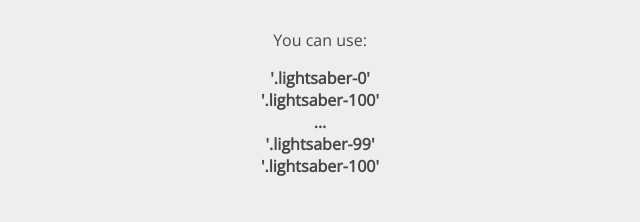
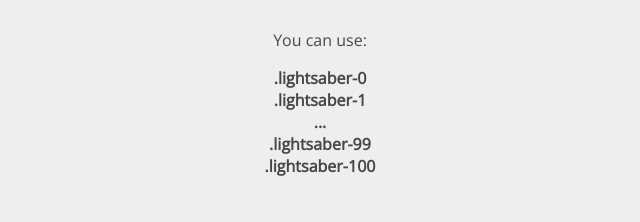
Before and after one commit to cmachu/lightsaber, a website: page docs/index.html in a window 1280 px wide. Shown: the part 895-1117 px from the top of the page, 320-960 px from the left. Drawn offline with nearby package versions, Linux system fonts and the light colour scheme.

Commit message:
Docs update

```diff
--- a/docs/index.html
+++ b/docs/index.html
@@ -25,7 +25,7 @@
             <div class="lightsaber lightsaber-80">Jedi wannabe <b>80%</b></div><BR>
             <p>Lightsaber is a tiny, light and cute SCSS style sheet with classes and mixins.<br>With lightsaber, you can present your skills with easy way. Simple - it's skill bar based only on CSS.</p>
             <p>You need to add class '.lightsaber' to HTML element, and extend your skills from '0' to '100' using one of 100 classes. You can use:</p>
-            <p>You can use: <span><b>'.lightsaber-0'</b><b>'.lightsaber-100'</b><b>...</b><b>'.lightsaber-99'</b><b>'.lightsaber-100'</b></span></p>
+            <p>You can use: <span><b>.lightsaber-0</b><b>.lightsaber-1</b><b>...</b><b>.lightsaber-99</b><b>.lightsaber-100</b></span></p>
             <p>Example: <span><b>&#60;div class="lightsaber lightsaber-95"&#62;Midichlorian count &#60;b&#62;95%&#60;/b&#62;&#60;/div&#62;</pre></b></span></p>
             <p>You can use SCSS variables to create your own, personalized lightsaber: <span><b>lightsaber-border</b> <b>lightsaber-color</b> <b>lightsaber-size</b> <b>lightsaber-speed</b> <b></b> <b>lightsaber-line-height</b> <b>lightsaber-font-size</b></span></p>
             <p>You can find me on Jedi training circle: <br><a href="https://github.com/cmachu/lightsaber">https://github.com/cmachu/lightsaber</a></p>
```
